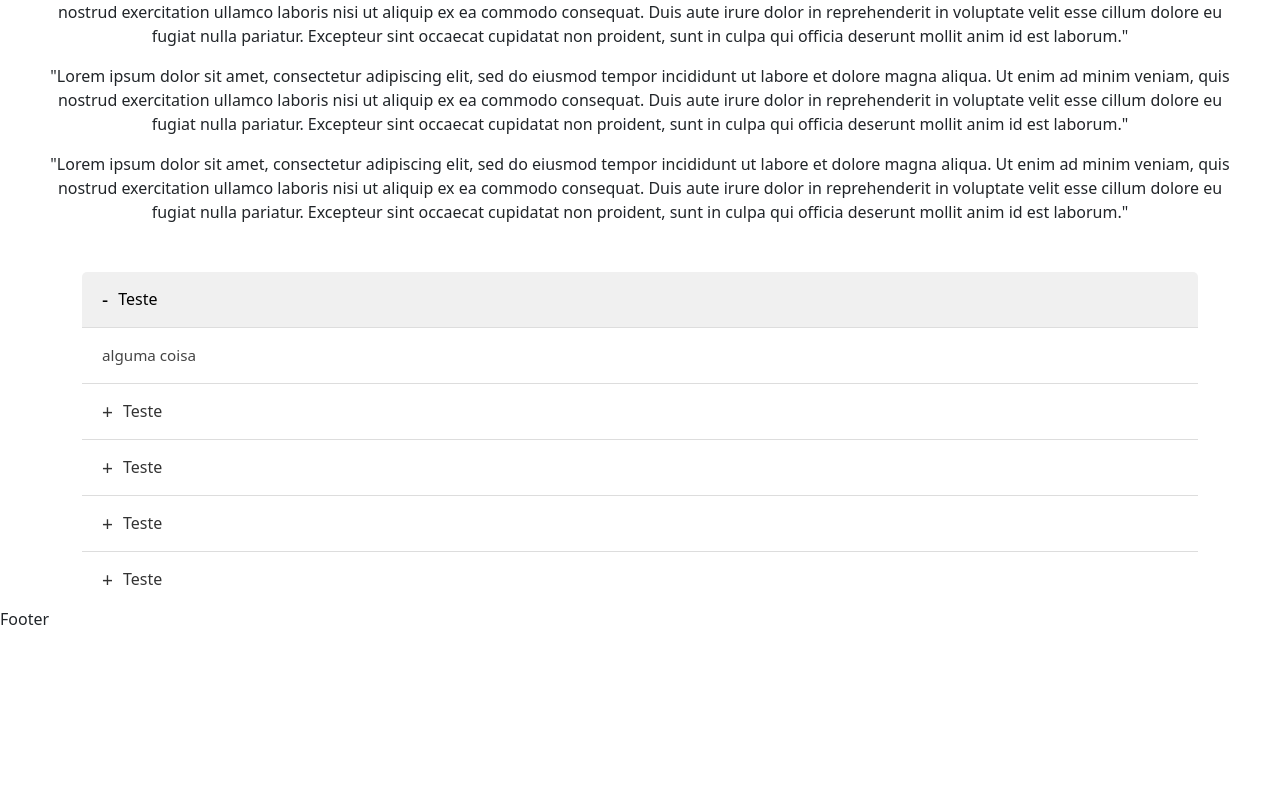
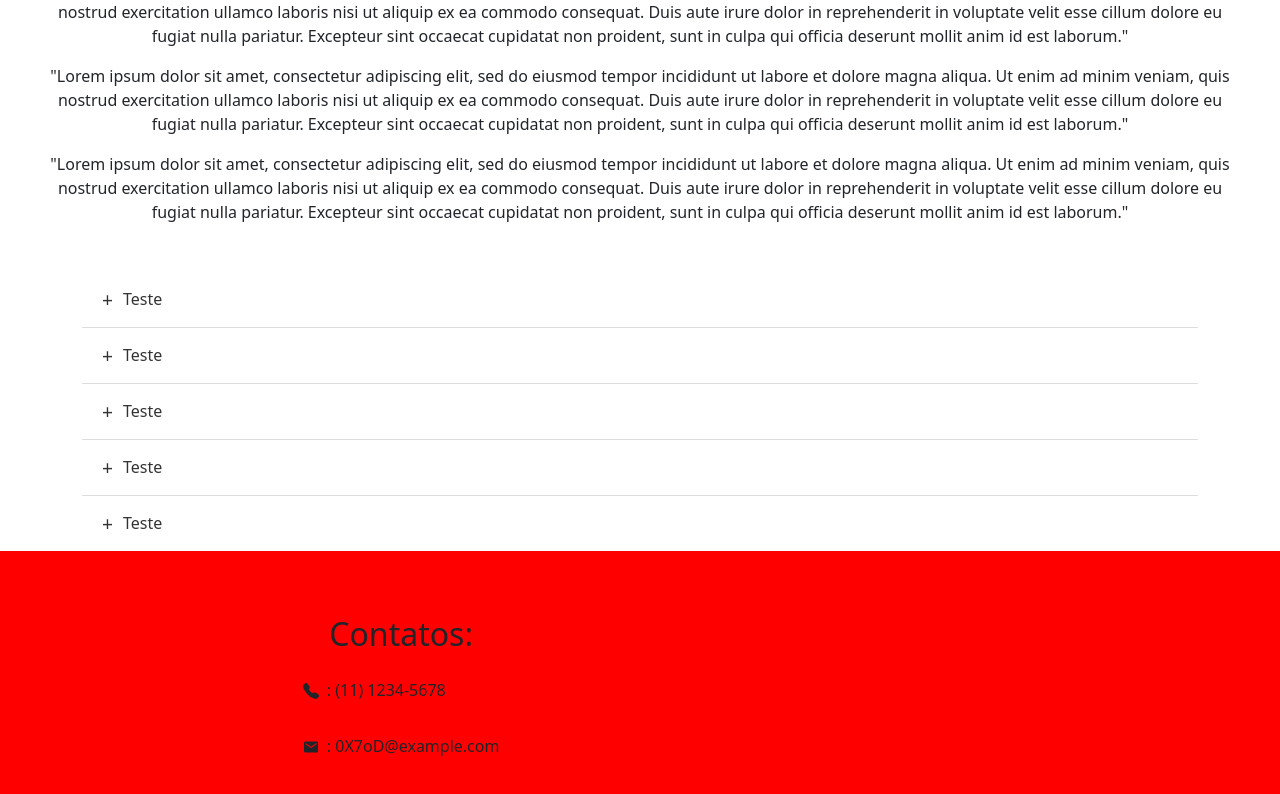
Before and after one commit to Ikejiri-1/Pagina-advogados, a React (Vite) app: page /direito-1 in a window 1280 px wide. Shown: the part 1072-1866 px from the top of the page. Before the commit the page ends 1703 px from the top, so only its background shows below. Built offline with nearby package versions, Linux system fonts and the light colour scheme.

Commit message:
caminho da página de contatos, ajuste nos accordions, footer adicionado

```diff
--- a/package.json
+++ b/package.json
@@ -13,6 +13,7 @@
     "bootstrap": "^5.3.8",
     "react": "^19.1.1",
     "react-dom": "^19.1.1",
+    "react-icons": "^5.5.0",
     "react-router-dom": "^7.9.1"
   },
   "devDependencies": {
--- a/src/Accordion/index.tsx
+++ b/src/Accordion/index.tsx
@@ -17,7 +17,7 @@ export function Accordion({ AccordionItems }: AccordionProps) {
         <div className="accordion-item" key={item.id}>
           <h2 className="accordion-header" id={`heading${item.id}`}>
             <button
-              className={`accordion-button ${index !== 0 ? "collapsed" : ""}`}
+              className={`accordion-button  collapsed`}
               type="button"
               data-bs-toggle="collapse"
               data-bs-target={`#collapse${item.id}`}
@@ -29,9 +29,7 @@ export function Accordion({ AccordionItems }: AccordionProps) {
           </h2>
           <div
             id={`collapse${item.id}`}
-            className={`accordion-collapse collapse ${
-              index === 0 ? "show" : ""
-            }`}
+            className={`accordion-collapse collapse`}
             aria-labelledby={`heading${item.id}`}
             data-bs-parent="#accordionExample"
           >
--- a/src/App.tsx
+++ b/src/App.tsx
@@ -1,9 +1,11 @@
 import "./App.css";
 import { Root } from "./routes";
+import { ScrollToTop } from "./utils/ScrollToTop";
 
 function App() {
   return (
     <>
+      <ScrollToTop />
       <Root />
     </>
   );
--- /dev/null
+++ b/src/Footer/Footer.css
@@ -0,0 +1,19 @@
+footer {
+  background-color: red;
+  display: flex;
+  align-items: center;
+  text-align: center;
+  justify-content: space-around;
+  padding: 4em;
+}
+.contact-content {
+  display: flex;
+  flex-direction: column;
+  text-align: center;
+  align-items: flex-start;
+  gap: 1em;
+  padding-top: 1em;
+}
+.icon {
+  margin-right: 0.5em;
+}
--- a/src/Footer/index.tsx
+++ b/src/Footer/index.tsx
@@ -1,3 +1,21 @@
+import "./Footer.css";
+import { BsFillTelephoneFill } from "react-icons/bs";
+import { IoMdMail } from "react-icons/io";
 export function Footer() {
-  return <div>Footer</div>;
+  return (
+    <footer>
+      <div className="contact-container">
+        <h2>Contatos:</h2>
+        <div className="contact-content">
+          <p>
+            <BsFillTelephoneFill className="icon" />: (11) 1234-5678
+          </p>
+          <p>
+            <IoMdMail className="icon" />: 0X7oD@example.com
+          </p>
+        </div>
+      </div>
+      <div></div>
+    </footer>
+  );
 }
--- a/src/Header/index.tsx
+++ b/src/Header/index.tsx
@@ -12,6 +12,10 @@ const links = [
   {
     name: "Contato",
     link: "contato",
+  },
+  {
+    name: "Portal de conteúdo",
+    link: "Portal de conteudo",
   },
 ];
 
--- /dev/null
+++ b/src/pages/Contato/index.tsx
@@ -0,0 +1,7 @@
+export function Contato() {
+  return (
+    <div>
+      <h1>Contato</h1>
+    </div>
+  );
+}
--- a/src/routes/index.tsx
+++ b/src/routes/index.tsx
@@ -5,6 +5,7 @@ import { DireitoTrabalhista } from "../pages/Direito-trabalhista";
 import { Direito1 } from "../pages/Direito-1";
 import { Direito2 } from "../pages/Direito-2";
 import { Direito3 } from "../pages/Direito-3";
+import { Contato } from "../pages/Contato";
 
 export function Root() {
   return (
@@ -15,6 +16,7 @@ export function Root() {
         <Route path="/direito-1" element={<Direito1 />} />
         <Route path="/direito-2" element={<Direito2 />} />
         <Route path="/direito-3" element={<Direito3 />} />
+        <Route path="/contato" element={<Contato />} />
       </Route>
     </Routes>
   );
--- /dev/null
+++ b/src/utils/ScrollToTop/index.tsx
@@ -0,0 +1,15 @@
+import { useEffect } from "react";
+import { useLocation } from "react-router-dom";
+
+export function ScrollToTop() {
+  const pathname = useLocation();
+
+  useEffect(() => {
+    window.scrollTo({
+      top: 0,
+      behavior: "smooth",
+    });
+  }, [pathname]);
+
+  return null;
+}
```
Also changed, not shown: 1 other file (tests, documents, lock files or other folders).
